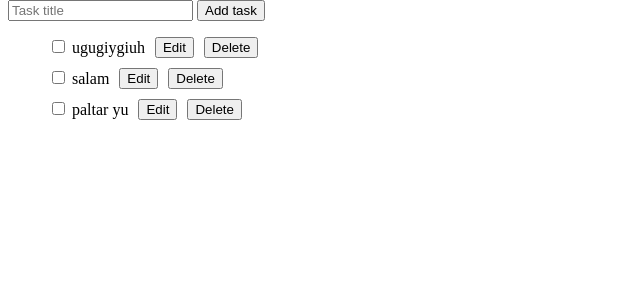
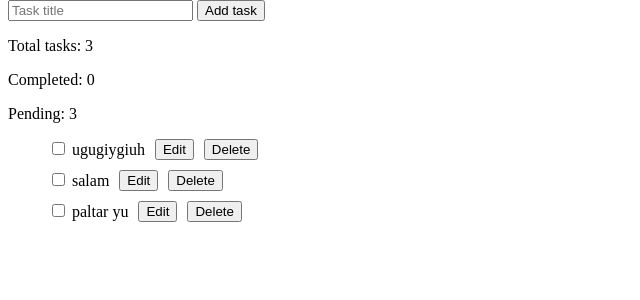
Before and after one commit to alimehdizad3/todolist-app, a Django app: page /welcome in a window 1280 px wide. Shown: the part 75-375 px from the top of the page, without its empty margins (0-640 px from the left). Run offline with Django 5.2, Linux system fonts and the light colour scheme; a user stored in the database is signed in; data comes from the database, SQL or seed files in the repository; both versions use the stored data as it was after the commit.

Commit message:
Add task statistics and prevent empty tasks

```diff
--- a/ToDoAPI/templates/ToDoAPI/welcome.html
+++ b/ToDoAPI/templates/ToDoAPI/welcome.html
@@ -23,6 +23,9 @@
         <button type="submit">Add task</button>
     </form>
 
+    <p>Total tasks: {{ total }}</p>
+    <p>Completed: {{ completed }}</p>
+    <p>Pending: {{ uncompleted }}</p>
 
     <!-- Edit task -->
     <ul>
--- a/ToDoAPI/views.py
+++ b/ToDoAPI/views.py
@@ -46,11 +46,16 @@ def login_view(request):
 def welcome(request):
     if request.method == "POST":
         title = request.POST.get("title")
-        Todo.objects.create(user=request.user, title=title)
+        title = title.strip()
+        if title:
+            Todo.objects.create(user=request.user, title=title)
         return redirect('/welcome')
 
     todos = Todo.objects.filter(user=request.user).order_by('-created_at')
-    return render(request, 'ToDoAPI/welcome.html', {"todos" : todos})
+    total = todos.count()
+    c_count = todos.filter(completed=True).count()
+    u_count = todos.filter(completed=False).count()
+    return render(request, 'ToDoAPI/welcome.html', {"todos" : todos, "total" : total, "completed" : c_count, "uncompleted" : u_count})
 
 
 def logout_view(request):
@@ -76,7 +81,7 @@ def delete_task(request, todo_id):
 def edit_task(request, todo_id):
     if request.method == "POST":
         todo = get_object_or_404(Todo, id=todo_id, user=request.user)
-        new_todo = request.POST.get('new_todo')
+        new_todo = request.POST.get('new_todo').strip()
         if new_todo:
             todo.title = new_todo
             todo.save()
```
Also changed, not shown: db.sqlite3.
